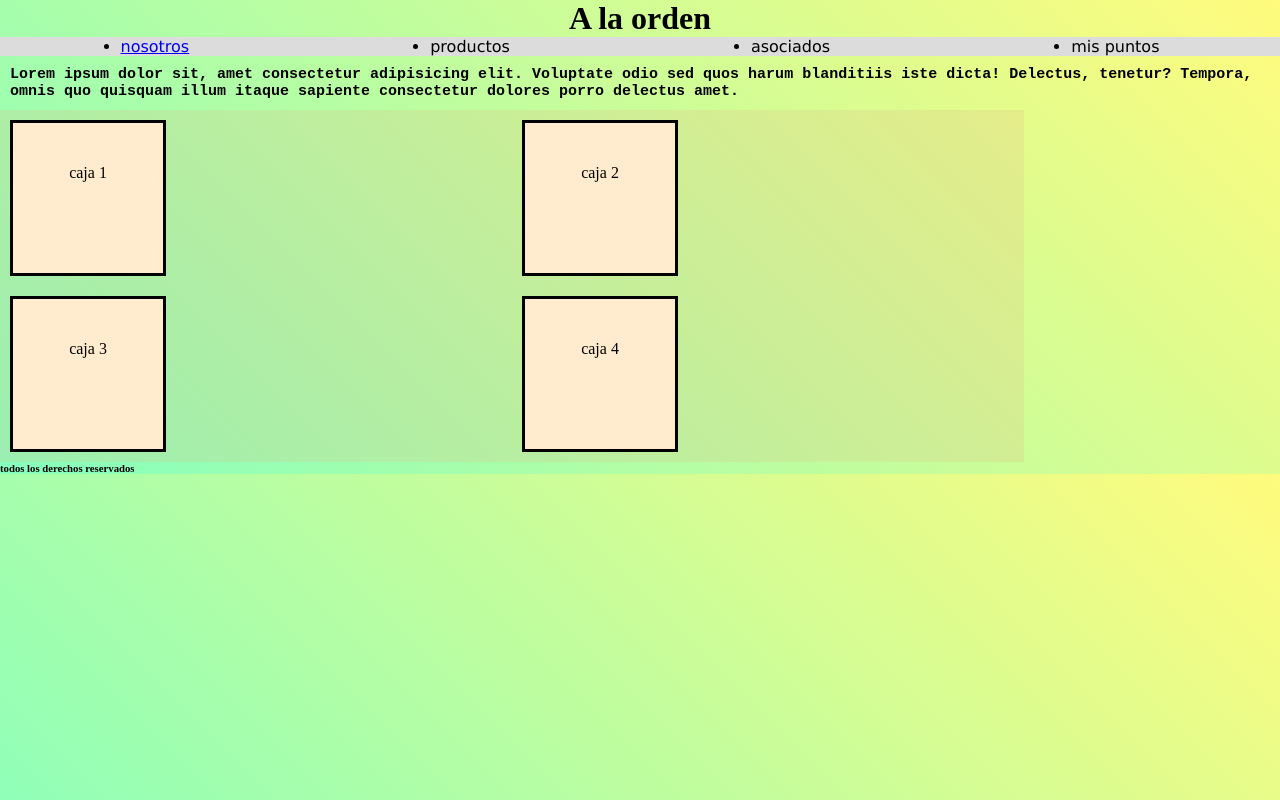
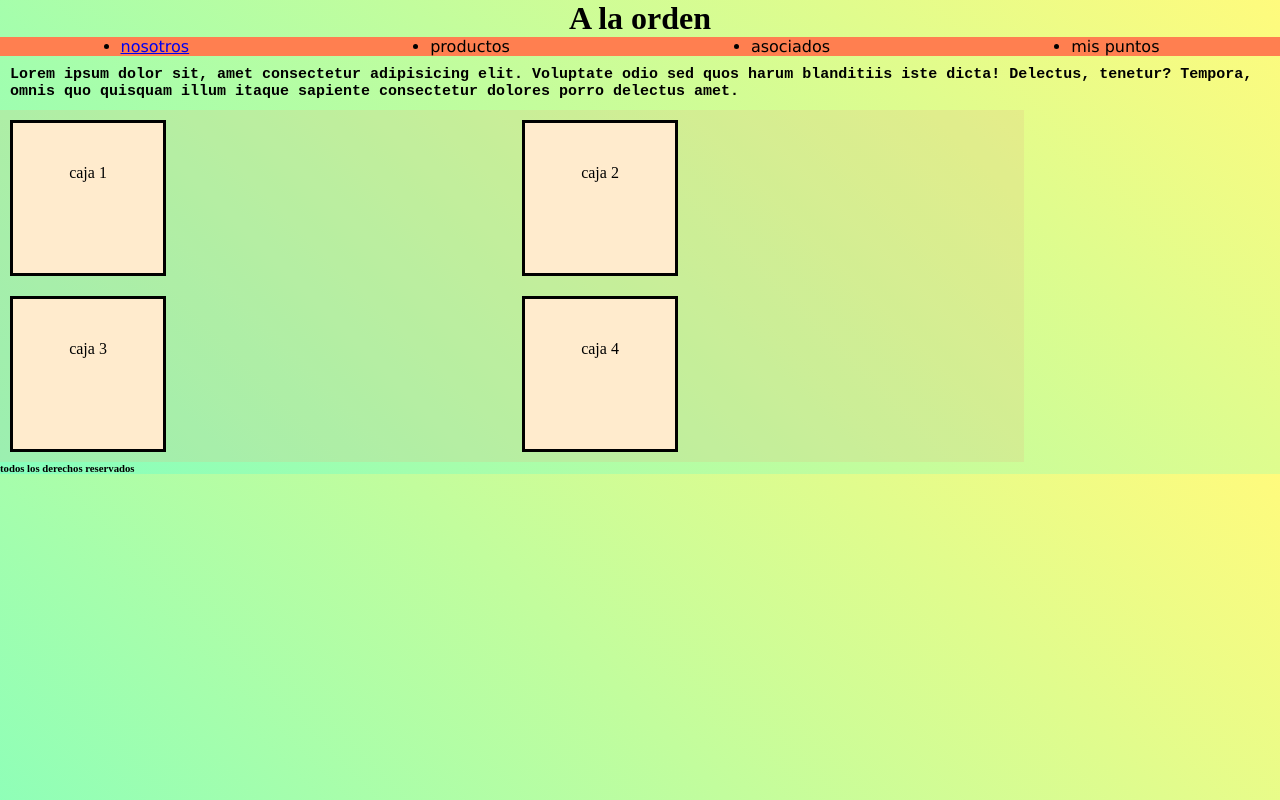
Before and after one commit to tono31/miRepositorio, a plain HTML site: page index.html in a window 1280 px wide. In both pictures the pointer is over the element 640 px from the left and 46 px from the top of the page. Drawn offline with Linux system fonts and the light colour scheme.

Commit message:
hover en el menu

```diff
--- a/css/estilos.css
+++ b/css/estilos.css
@@ -54,3 +54,7 @@ h1{
     width: 150px;
     height: 150px;
 }
+
+.menu:hover{
+    background-color: coral;
+}
```
